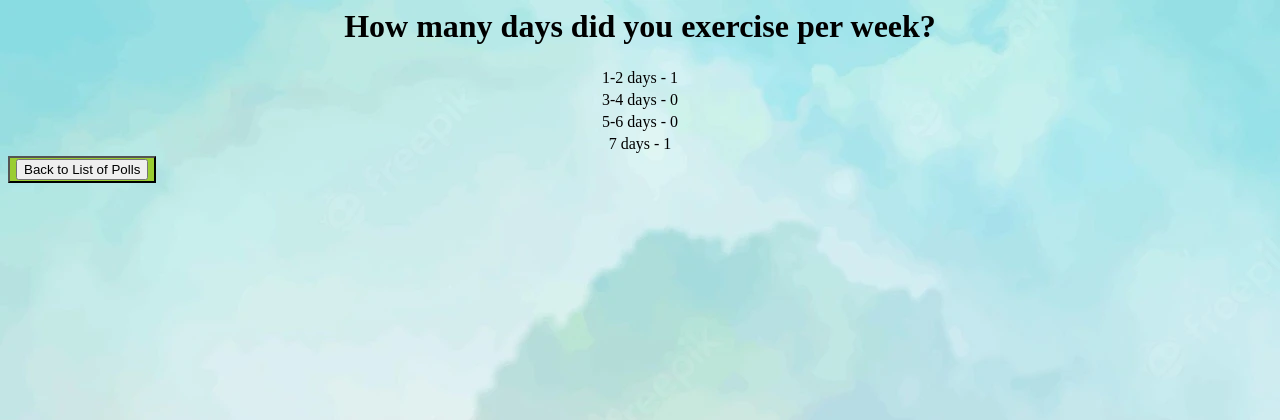
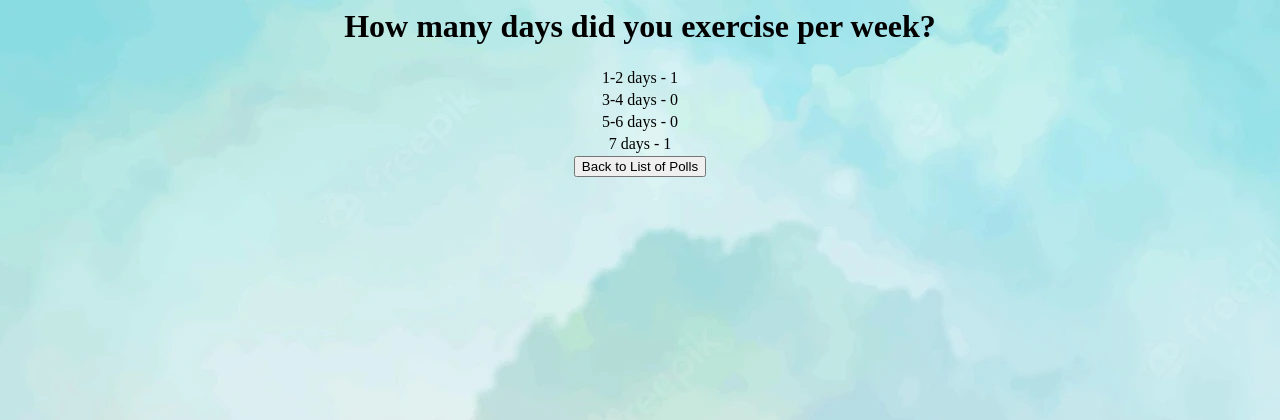
Before and after one commit to Kaniizs/ku-polls, a Django app: page /polls/2/results/ in a window 1280 px wide. Shown: the top 420 px of the page. Run offline with Django 4.2, Linux system fonts and the light colour scheme; data comes from the database, SQL or seed files in the repository; both versions use the stored data as it was after the commit.

Commit message:
Adjusting a position of button in the results page

```diff
--- a/polls/static/polls/style.css
+++ b/polls/static/polls/style.css
@@ -22,3 +22,6 @@ table {
     margin-top: auto;
     margin-bottom: auto;
 }
+.container{
+    text-align: center;
+}
--- a/polls/templates/polls/results.html
+++ b/polls/templates/polls/results.html
@@ -14,4 +14,6 @@
     {% endfor %}
 </table>
 
-<a href="{% url 'polls:index' %}"><button><input type="button" value="Back to List of Polls"></button></a>
+<div class="container">
+    <a href="{% url 'polls:index' %}"><input type="button" value="Back to List of Polls"></a>
+</div>
```
Also changed, not shown: db.sqlite3.
